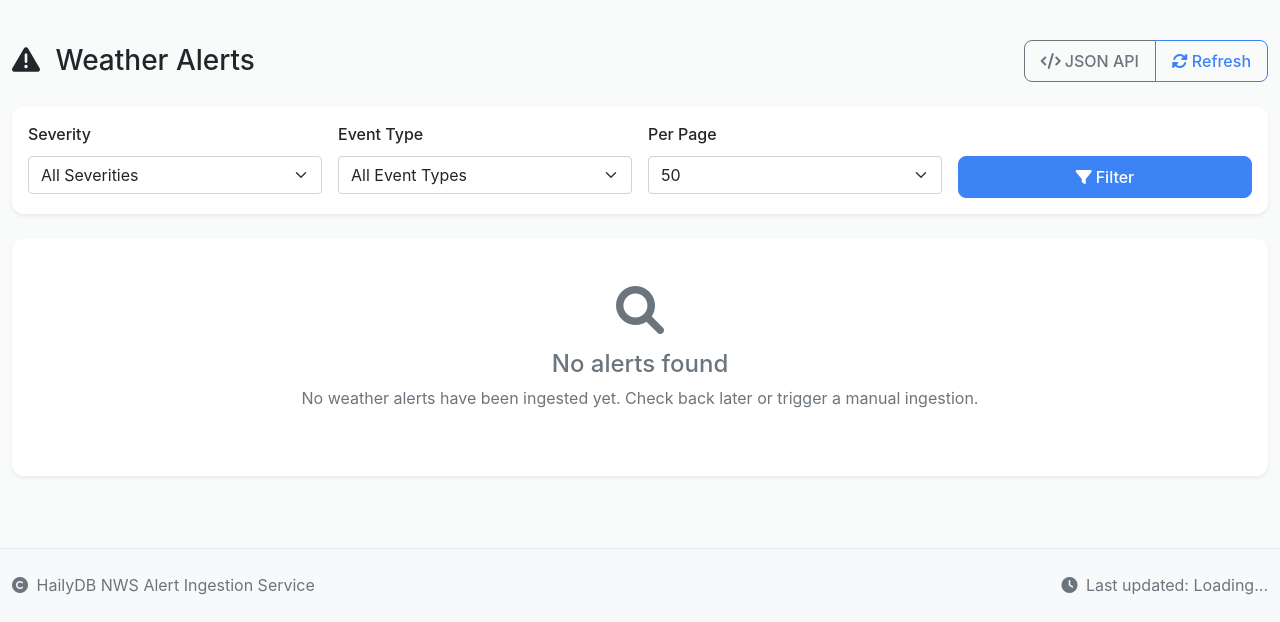
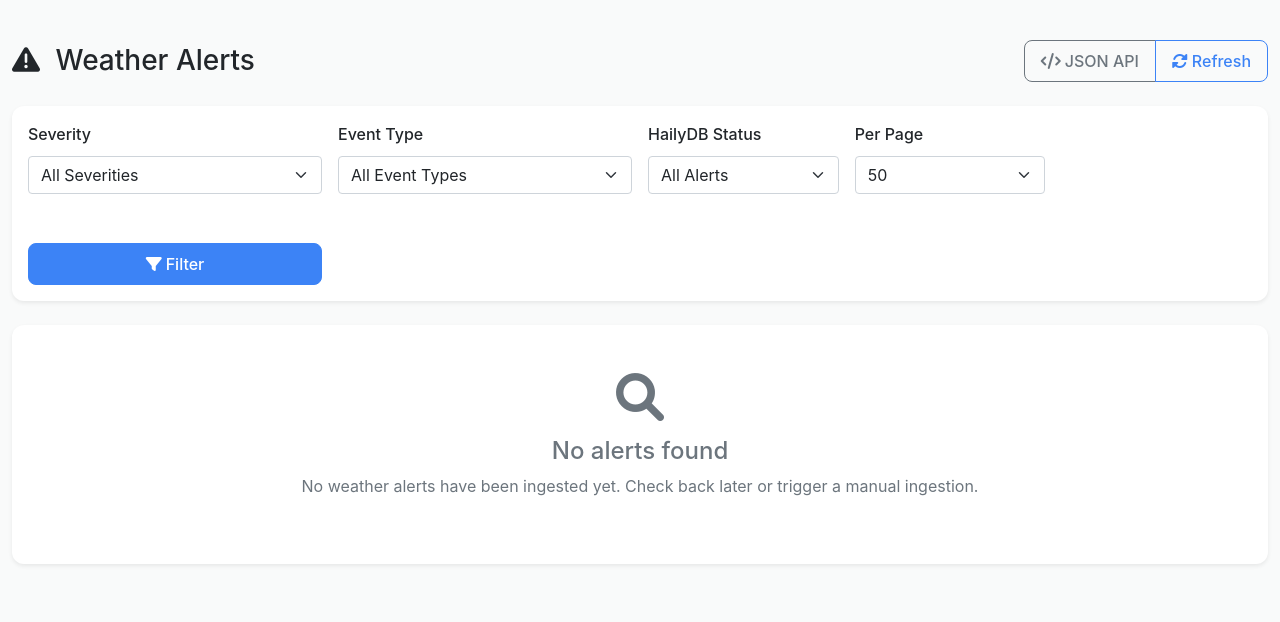
Before and after one commit to CMDVA/HailyDB, a Flask app: page /alerts in a window 1280 px wide. Shown: the part 58-680 px from the top of the page. Run offline with Flask 3, Linux system fonts and the light colour scheme; data that the repository does not hold is empty.

Commit message:
Add a filter to show alerts that are confirmed by storm reports
Implements `spc_verified` parameter in `/alerts` endpoint and updates `alerts.html` to filter alerts by `Alert.spc_verified` status.

Replit-Commit-Author: Agent
Replit-Commit-Session-Id: 53cc7406-556b-481d-aba3-8d7b9ca7c089
Replit-Commit-Screenshot-Url: https://storage.googleapis.com/screenshot-production-us-central1/b39f3a59-cba9-411d-a929-796ce937d19e/8b7428ca-255f-4ad8-adfe-55309b6ed0ca.jpg

```diff
--- a/app.py
+++ b/app.py
@@ -90,6 +90,7 @@ def get_alerts():
     area = request.args.get('area')
     effective_date = request.args.get('effective_date')
     active_only = request.args.get('active_only', 'false').lower() == 'true'
+    spc_verified = request.args.get('spc_verified')
 
     query = Alert.query.order_by(Alert.effective.desc())
 
@@ -117,6 +118,11 @@ def get_alerts():
             Alert.effective <= now,
             Alert.expires > now
         )
+    if spc_verified:
+        if spc_verified.lower() == 'true':
+            query = query.filter(Alert.spc_verified == True)
+        elif spc_verified.lower() == 'false':
+            query = query.filter(Alert.spc_verified == False)
 
     alerts = query.paginate(
         page=page,
--- a/templates/alerts.html
+++ b/templates/alerts.html
@@ -135,7 +135,15 @@
                             </optgroup>
                         </select>
                     </div>
-                    <div class="col-md-3">
+                    <div class="col-md-2">
+                        <label for="spc_verified" class="form-label">HailyDB Status</label>
+                        <select class="form-select" id="spc_verified" name="spc_verified">
+                            <option value="" {{ 'selected' if not request.args.get('spc_verified') }}>All Alerts</option>
+                            <option value="true" {{ 'selected' if request.args.get('spc_verified') == 'true' }}>⭐ Verified Only</option>
+                            <option value="false" {{ 'selected' if request.args.get('spc_verified') == 'false' }}>Unverified Only</option>
+                        </select>
+                    </div>
+                    <div class="col-md-2">
                         <label for="per_page" class="form-label">Per Page</label>
                         <select class="form-select" id="per_page" name="per_page">
                             <option value="25" {{ 'selected' if request.args.get('per_page', '50') == '25' }}>25</option>
```
